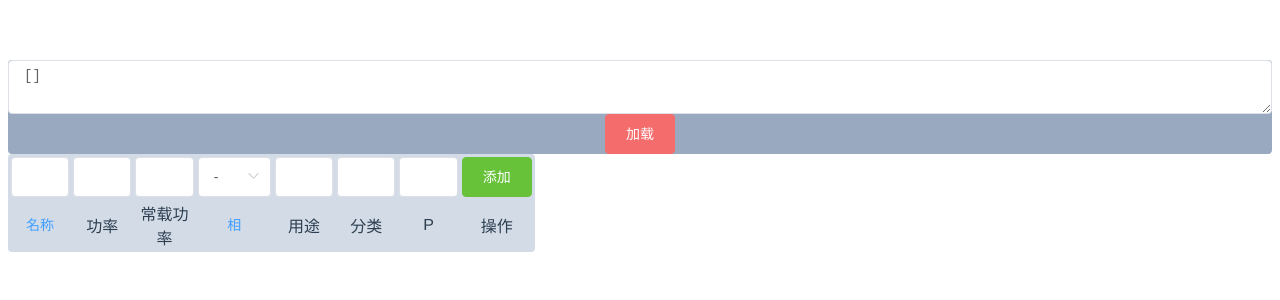
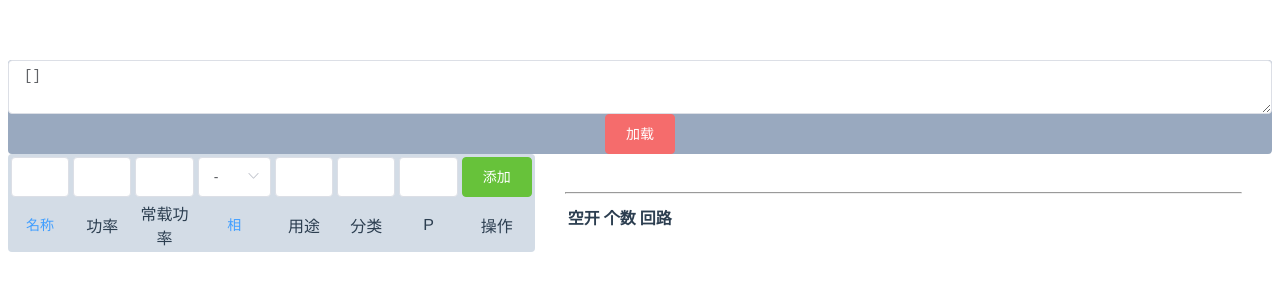
Before and after one commit to leeonky/switcher-report, a Vue app: page / in a window 1280 px wide. Shown: the top 300 px of the page. Built offline with nearby package versions, Linux system fonts and the light colour scheme.

Commit message:
Add switcher list

```diff
--- a/src/components/MainReport.vue
+++ b/src/components/MainReport.vue
@@ -37,7 +37,9 @@
             <el-col :span="14">
                 <div class="report">
                     <phase-circuits :circuits="groupedCircuits[phase]" :key="phase.id" :phase="phase"
-                                    v-for="phase in phases"></phase-circuits>
+                                    v-for="phase in phases" :switchers="switchers[phase]"></phase-circuits>
+                    <hr>
+                    <switcher-list :switchers="switchers"></switcher-list>
                 </div>
             </el-col>
         </el-row>
@@ -48,10 +50,11 @@
     import CircuitRow from "./CircuitRow";
     import CircuitRowList from "./CircuitRowList";
     import PhaseCircuits from "./PhaseCircuits";
+    import SwitcherList from "./SwitcherList";
 
     export default {
         name: 'Report',
-        components: {CircuitRow, CircuitRowList, PhaseCircuits},
+        components: {CircuitRow, CircuitRowList, PhaseCircuits, SwitcherList},
         data() {
             return {
                 newCircuit: {},
@@ -61,13 +64,14 @@
                 ],
                 circuitsJson: "[]",
                 groupedCircuits: {},
-                phases: []
+                phases: [],
+                switchers: {R:{},G:{},B:{}}
             };
         },
         watch: {
             circuits: {
                 handler: function () {
-                    this.report()
+                    this.reports()
                 },
                 deep: true
             }
@@ -96,7 +100,7 @@
                     this.circuits.splice(this.circuits.indexOf(data.circuit), 0, {...data.circuit})
                 }
             },
-            report() {
+            reports() {
                 this.circuitsJson = JSON.stringify(this.circuits)
                 this.groupedCircuits = this.circuits.reduce((map, current) => {
                     (map[current.phase] = map[current.phase] || []).push(current)
--- a/src/components/PhaseCircuits.vue
+++ b/src/components/PhaseCircuits.vue
@@ -50,7 +50,7 @@
                     <th>常用功率</th>
                     </thead>
                     <tbody>
-                    <tr :key="purpose" v-for="purpose in this.colValues('purpose')">
+                    <tr :key="purpose.id" v-for="purpose in this.colValues('purpose')">
                         <td>{{purpose}}</td>
                         <td>{{sumBy("power", "purpose", purpose)}}</td>
                         <td>{{sumBy("normalPower", "purpose", purpose)}}</td>
@@ -70,7 +70,6 @@
         </el-row>
         <el-row>
             <el-col :span="24">
-
                 <table>
                     <thead>
                     <th>开关</th>
@@ -78,14 +77,16 @@
                     <th>功率</th>
                     <th>常用功率</th>
                     <th>回路</th>
+                    <th>空开</th>
                     </thead>
                     <tbody>
-                        <tr :key="type" v-for="type in this.colValues('type')">
+                        <tr :key="type.id" v-for="type in this.colValues('type')">
                         <td>{{type}}</td>
                         <td>{{countBy("type", type)}}</td>
                         <td>{{sumBy("power", "type", type)}}</td>
                         <td>{{sumBy("normalPower", "type", type)}}</td>
                         <td>{{circuitsBy("type", type)}}</td>
+                        <td><input v-model="switchers[type]"/></td>
                     </tr>
                     </tbody>
                 </table>
@@ -104,6 +105,10 @@
             },
             circuits: {
                 type: Array,
+                default: () => []
+            },
+            switchers: {
+                type: Object,
                 default: () => []
             }
         },
--- /dev/null
+++ b/src/components/SwitcherList.vue
@@ -0,0 +1,55 @@
+<template>
+    <div>
+        <table>
+            <thead>
+            <th>空开</th>
+            <th>个数</th>
+            <th>回路</th>
+            </thead>
+            <tbody>
+            <tr :key="report.id" v-for="report in this.reports()">
+                <td>{{report.switcher}}</td>
+                <td>{{report.types.length}}</td>
+                <td>
+                    <span class="circuit-type" v-for="type in report.types" :key="type.id">{{type}}</span>
+                </td>
+            </tr>
+            </tbody>
+        </table>
+    </div>
+</template>
+
+<script>
+    export default {
+        name: "SwitcherList",
+        props: {
+            switchers: {
+                type: Object,
+                default: () => {}
+            }
+        },
+        methods: {
+            reports() {
+                let flatSwitchers = {...this.switchers.R, ...this.switchers.G, ...this.switchers.B};
+                let switcherReport = Object.keys(flatSwitchers).reduce((switcherMap, purpose)=> {
+                    let switcher = flatSwitchers[purpose];
+                    (switcherMap[switcher]=switcherMap[switcher]||[]).push(purpose)
+                    return switcherMap
+                }, {});
+                return Object.keys(switcherReport).map(s => {
+                    return {
+                        switcher: s,
+                        types: switcherReport[s]
+                    }
+                });
+            }
+        }
+    }
+</script>
+
+<style scoped>
+.circuit-type{
+    background-color: #d3dce6;
+    margin-right: 20px;
+}
+</style>
```
